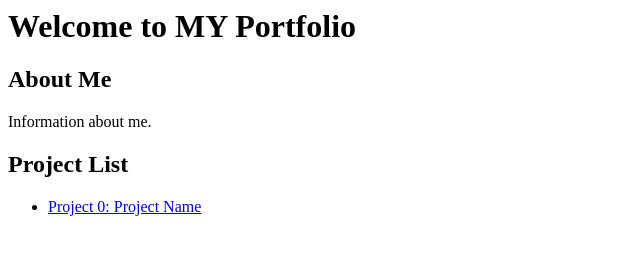
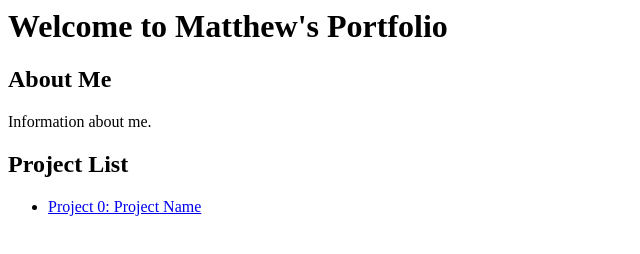
Before and after one commit to richmanpoorman/Portfolio, a plain HTML site: page index.html in a window 1280 px wide. Shown: the whole page, without its empty margins (0-640 px from the left). Drawn offline with Linux system fonts and the light colour scheme.

Commit message:
Added my name
Changed the portfolio to have my name

```diff
--- a/index.html
+++ b/index.html
@@ -6,7 +6,7 @@
     </head>
     <body>
 
-        <h1>Welcome to MY Portfolio</h1>
+        <h1>Welcome to Matthew's Portfolio</h1>
 
         <h2>About Me</h2>
 
```
